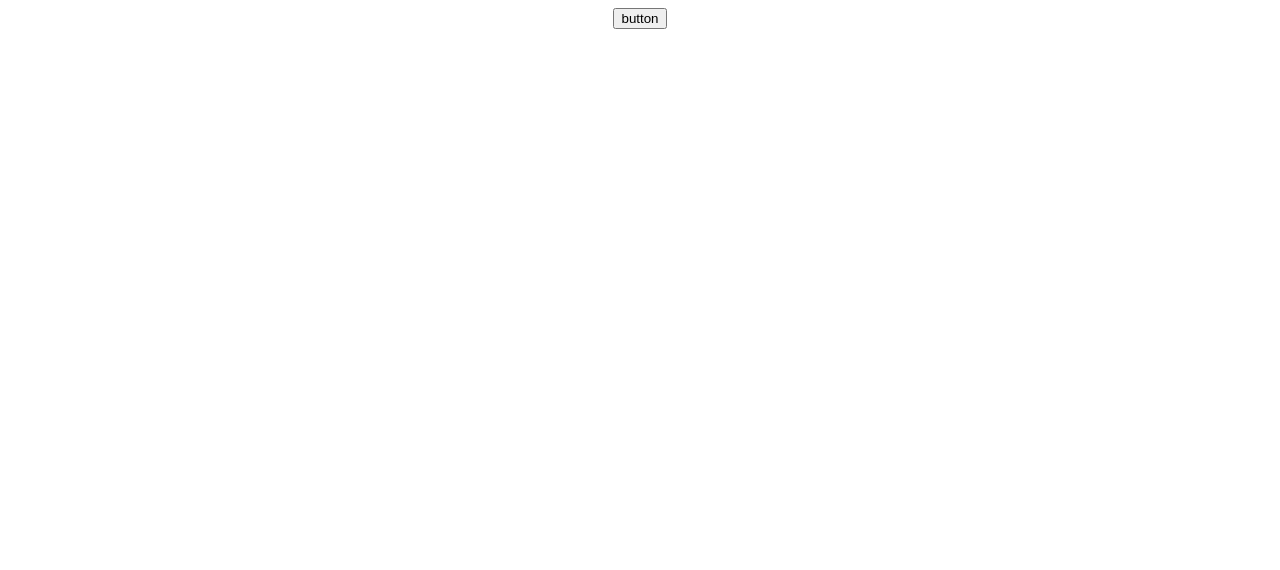
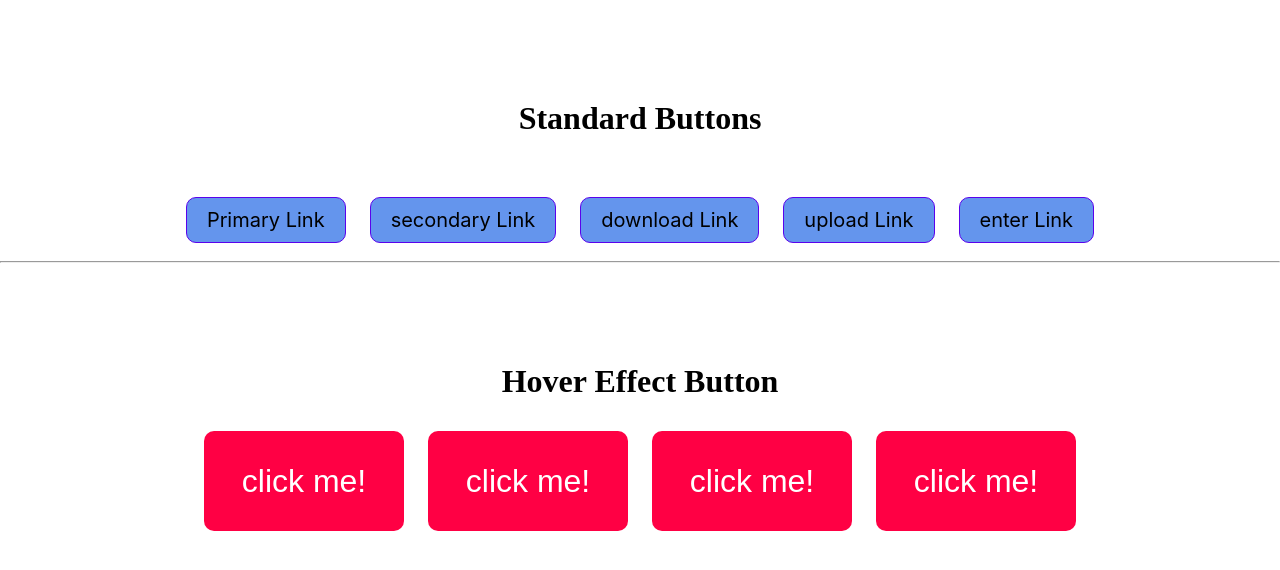
Before and after one commit to RaviPratihast/button-01, a plain HTML site: page index.html in a window 1280 px wide. Drawn offline with Linux system fonts and the light colour scheme.

Commit message:
hover button

```diff
--- a/index.html
+++ b/index.html
@@ -10,10 +10,23 @@
 </head>
 
 <body>
-    <button class="button">button</button>
+    <h1 class="heading">Standard Buttons</h1>
 
-
-
+    <div class="button-container">
+        <button class="button primary-button">Primary Link</button>
+        <button class="button secondary-button">secondary Link</button>
+        <button class="button download-button">download Link</button>
+        <button class="button upload-button">upload Link</button>
+        <button class="button enter-button">enter Link</button>
+    </div>
+    <hr>
+    <h1 class="heading">Hover Effect Button</h1>
+    <div class="hover-button-container">
+        <button class="btn hover-button">click me!</button>
+        <button class="btn hover-button">click me!</button>
+        <button class="btn hover-button">click me!</button>
+        <button class="btn hover-button">click me!</button>
+    </div>
 </body>
 
 </html>
--- a/style.css
+++ b/style.css
@@ -1,4 +1,106 @@
+body{
+    margin:0;
+    padding: 0;
+}
+
+.heading{
+    text-align: center;
+    margin-top: 100px;
+}
+
+.button-container{
+
+    text-align: center;
+    margin-top: 50px;
+
+}
+
 .button{
-    display: block;
-    margin:0 auto;
+    border: 1px solid #5902EC;
+    background-color:cornflowerblue;
+    padding: 10px 20px;
+    font-size: 20px;
+    font-family:-apple-system, BlinkMacSystemFont, 'Segoe UI', Roboto, Oxygen, Ubuntu, Cantarell, 'Open Sans', 'Helvetica Neue', sans-serif ;
+    cursor: pointer;
+    margin: 10px;
+    transition: 0.2s;
+    color: black;
+    border-radius: 10px;
+
+
 }
+
+/* individual button selection through class */
+.primary-button{
+  /* background-color:#5902EC; */
+
+
+
+}
+.secondary-button{
+    /* background-color:#E04DB0 ; */
+
+}
+.download-button{
+    /* background-color:#FFFA4D ; */
+
+}
+.upload-button{
+    /* background-color: #008E89; */
+
+}
+.enter-button{
+    /* background-color:#EF6D6D ; */
+
+}
+
+/* hovering effect.......................... */
+
+.button:hover{
+    background-color: rgb(251, 252, 249);
+}
+
+
+/* hover effect buttons...................... */
+
+
+.hover-button-container{
+    text-align: center;
+}
+.hover-button{
+
+
+}
+
+.btn{
+
+    width: 200px;
+    height: 100px;
+    border: none;
+    color: white;
+    background-color: rgb(255,0,68);
+    border-radius: 10px;
+    /* box-shadow: inset 0 0 0 0 #f9e506; */
+    transition: 0.8s ;
+    font-size: 2rem;
+    outline: none;
+    margin: 10px;
+    cursor: pointer;
+    /* position:relative;
+    left: 100px;  */
+    padding: 10px 20px;
+    text-align: center;
+    /* margin-top: 0px 60px 0px 100px; */
+
+}
+
+
+.btn:hover{
+    /* background-color: rgb(251, 252, 249);
+    color: black;
+    border: 1px solid #5902EC; */
+    box-shadow: inset 300px 0 0 0 #f9e506;
+    cursor: pointer;
+    color: #000;
+
+}
```
